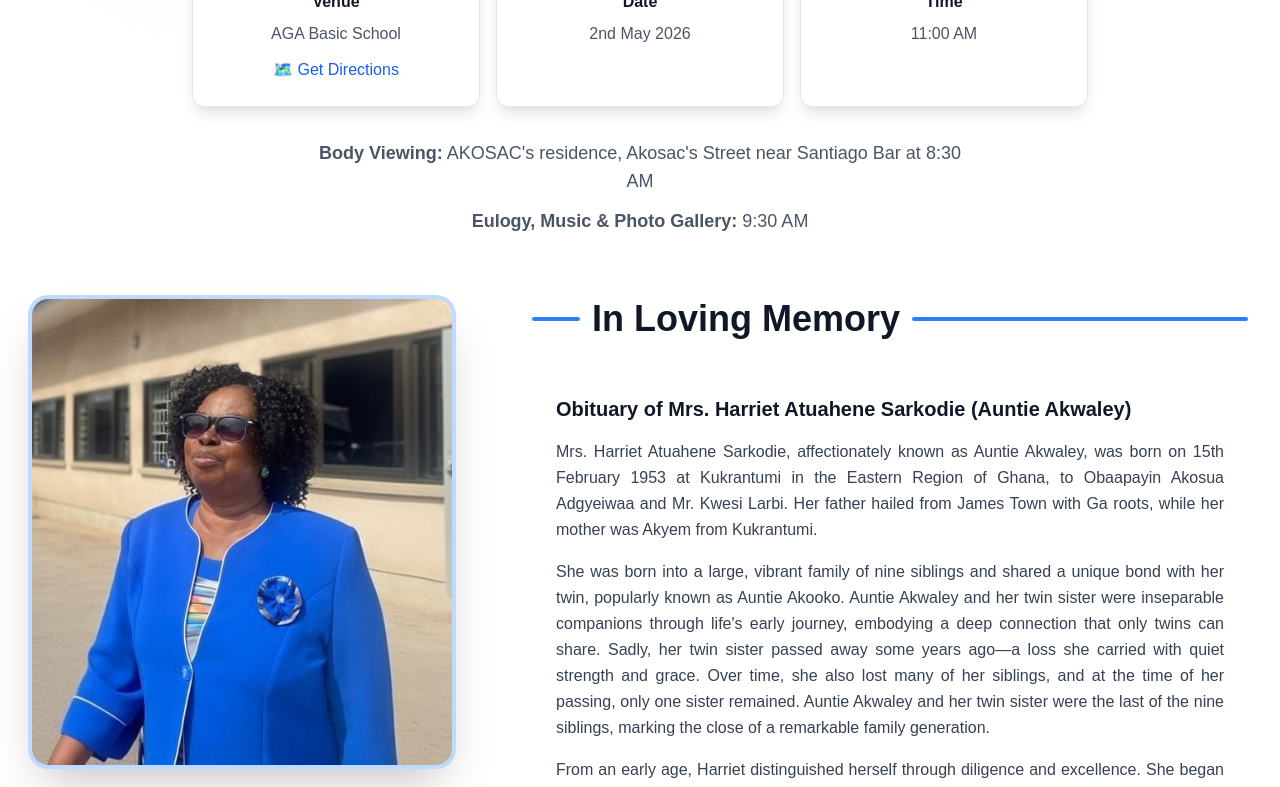
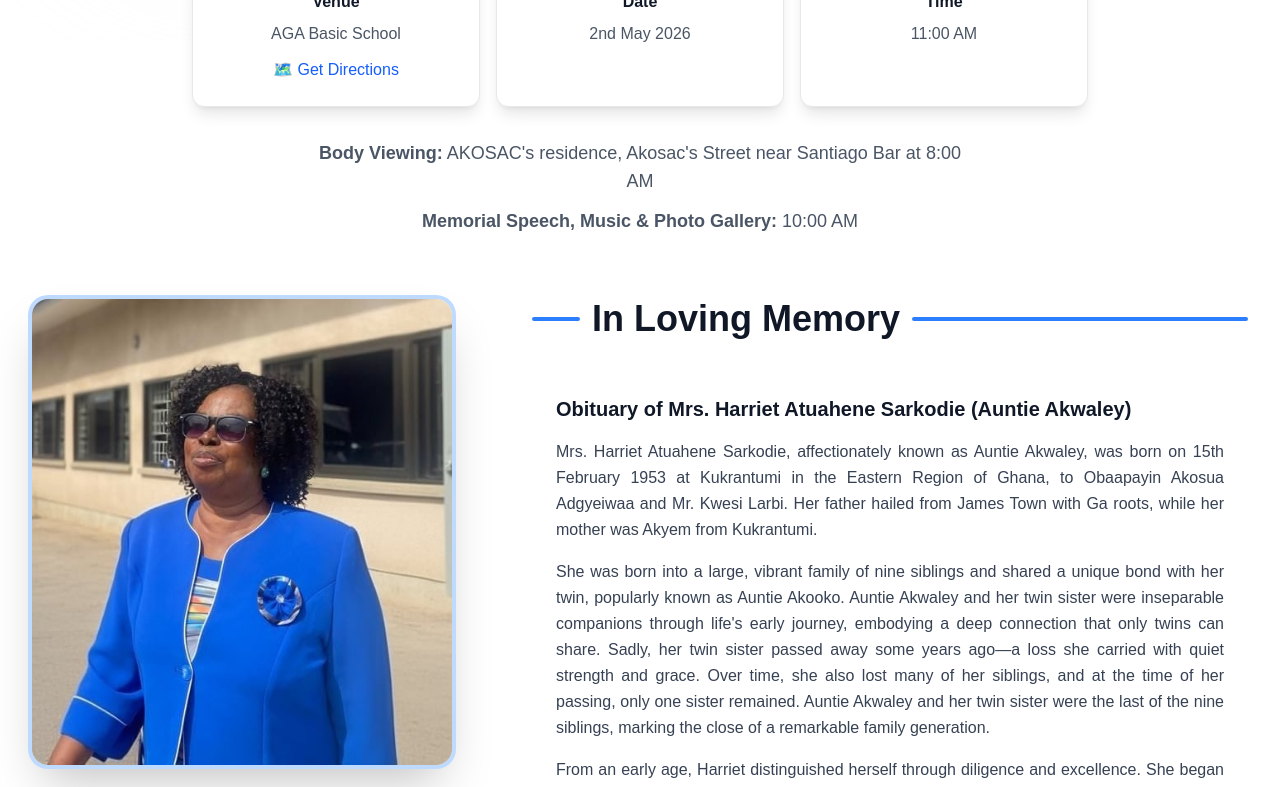
Before and after one commit to cayekple/mrs-akosac, a React (Vite) app: page / in a window 1280 px wide. Shown: the part 760-1547 px from the top of the page. Built offline with nearby package versions, Linux system fonts and the light colour scheme.

Commit message:
Update program schedule times and revise segment titles for accuracy and clarity in the memorial section

```diff
--- a/src/App.tsx
+++ b/src/App.tsx
@@ -174,8 +174,8 @@ export default function App() {
   };
 
   const programItems = [
-    { time: '8:30 AM', title: 'Body Viewing', location: 'AKOSAC\'s residence, Akosac\'s Street near Santiago Bar', icon: '👁️' },
-    { time: '9:30 AM', title: 'Eulogy, Music & Photo Gallery', location: '', icon: '🎵' },
+    { time: '8:00 AM', title: 'Body Viewing', location: 'AKOSAC\'s residence, Akosac\'s Street near Santiago Bar', icon: '👁️' },
+    { time: '10:00 AM', title: 'Memorial Speech, Music & Photo Gallery', location: '', icon: '🎵' },
     { time: '11:00 AM', title: 'Main Service', location: 'AGA Basic School', icon: '🙏' },
     { time: 'Following Service', title: 'Interment', location: '', icon: '🕊️' },
   ];
@@ -309,10 +309,10 @@ export default function App() {
 
               <div className="max-w-2xl mx-auto space-y-3 text-base sm:text-lg text-gray-600 dark:text-gray-400">
                 <p className="hover:text-gray-900 dark:hover:text-gray-200 transition-colors">
-                  <span className="font-semibold">Body Viewing:</span> AKOSAC's residence, Akosac's Street near Santiago Bar at 8:30 AM
+                  <span className="font-semibold">Body Viewing:</span> AKOSAC's residence, Akosac's Street near Santiago Bar at 8:00 AM
                 </p>
                 <p className="hover:text-gray-900 dark:hover:text-gray-200 transition-colors">
-                  <span className="font-semibold">Eulogy, Music & Photo Gallery:</span> 9:30 AM
+                  <span className="font-semibold">Memorial Speech, Music & Photo Gallery:</span> 10:00 AM
                 </p>
               </div>
             </div>
```
